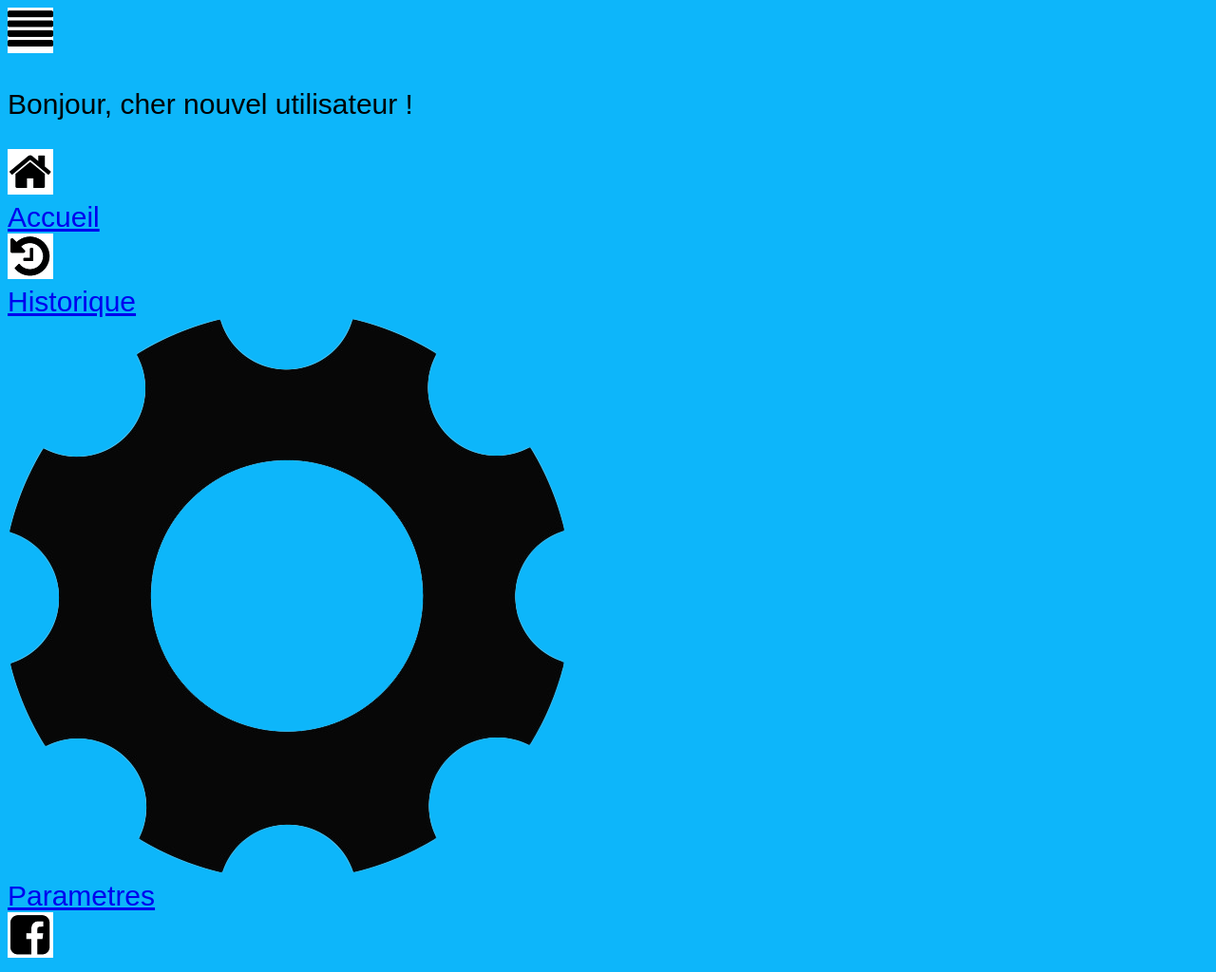
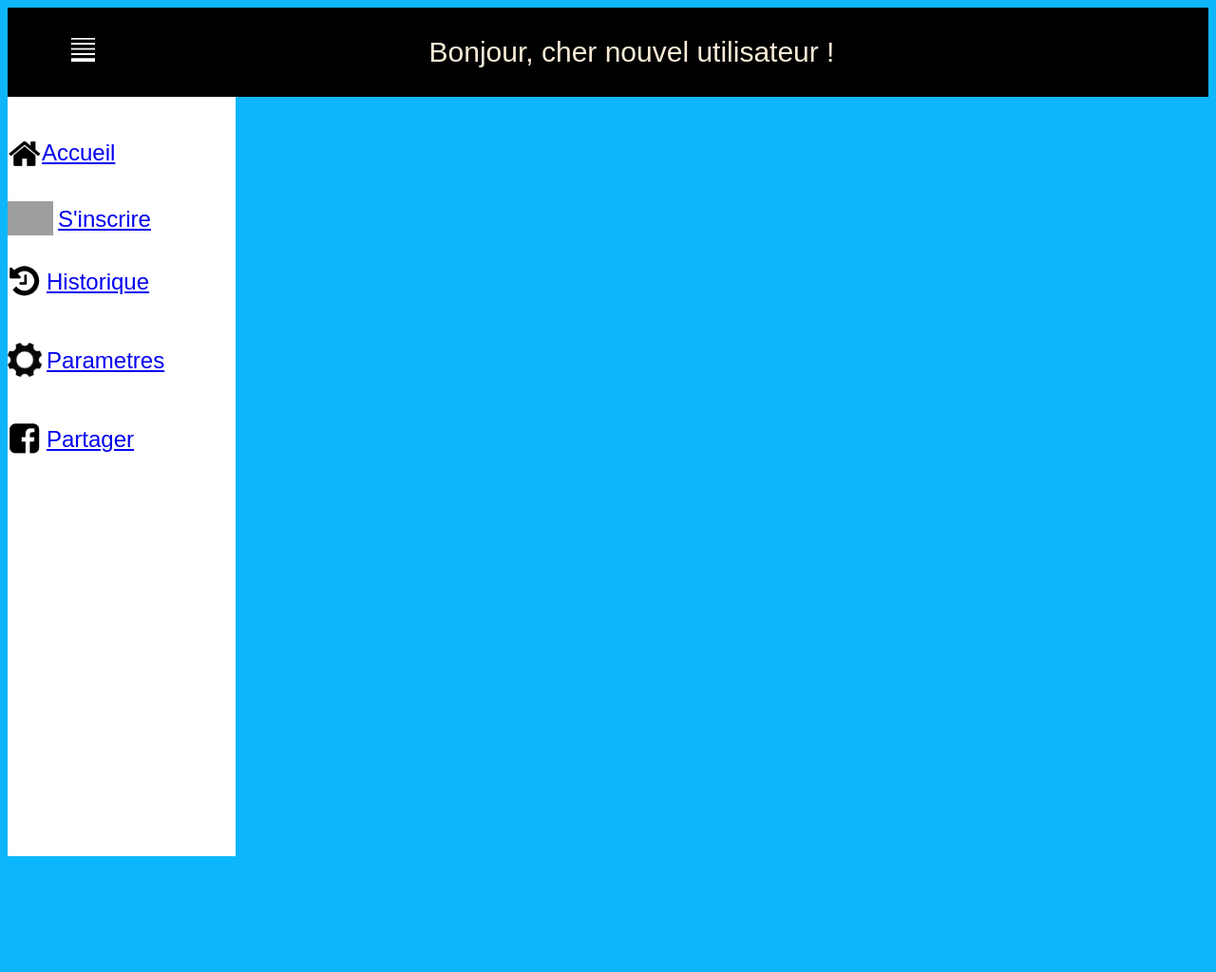
Before and after one commit to kemrode/stationMTO, a PHP site: page / in a window 1280 px wide. Shown: the whole page at 95% size. After the commit the page ends 902 px from the top, so only its background shows below. Run offline with PHP 8.4, Linux system fonts and the light colour scheme; grey boxes are pictures that could not be loaded.

Commit message:
<create>303:creation of the menu roll out type with elements

```diff
--- a/index.html
+++ b/index.html
@@ -27,6 +27,14 @@
                 <a href = "index.html#accueil">Accueil</a>
             </div>
         </div>
+        <div class="logIn">
+            <div class="logInImage">
+                <img src="01_annexes/images/logInImg.png">
+            </div>
+            <div class="logInText">
+                <a href="logInRequest.html#logIn">S'inscrire</a>
+            </div>
+        </div>
         <div class="historiques">
             <div class="historiqueImg">
                 <img src="01_annexes/images/loreImage.png">
@@ -48,7 +56,7 @@
                 <img src="01_annexes/images/facebookImage.png">
             </div>
             <div class="fbShare">
-                <a href ="<!--lien vers la page FB-->"></a>
+                <a href ="<!--lien vers la page FB-->">Partager</a>
             </div>
         </div>
         <div class="shareTwitter">
@@ -58,11 +66,12 @@
 <!--  put the picture to share the link on Internet -->
         </div>
     </div>
-    <div id="weatherScreen">
+    <div id="primaryScreen">
+        <div id="weatherScreen">
+        </div>
+        <div id="map">
+        </div>
+    </div>
 
-    </div>
-    <div id="map">
-
-    </div>
 </body>
 </html>
--- a/main.css
+++ b/main.css
@@ -9,7 +9,7 @@
 
 /* définition des propriétés du HEADER, à compléter */
 
-.header{
+#header{
     display: flex;
     align-items: center;
     text-align: center;
@@ -17,26 +17,26 @@
     color:antiquewhite;
 }
 
-.header .menuPicture .avatarUser{
+#header .menuPicture .avatarUser{
     width: 12.5%;
 }
 
-.header .avatarUser{
+#header .avatarUser{
     height: 20px;
 }
 
-.header .menuPicture{
+#header .menuPicture{
     flex: auto;
     max-width: 12.5%;
     min-width: 12.5%;
     padding-left: -25px;
 }
 
-.header .menuPicture img{
+#header .menuPicture img{
     height: 25px;
 }
 
-.header .helloYou{
+#header .helloYou{
     flex:auto;
     max-width:75%;
     padding-left: 25px;
@@ -48,30 +48,144 @@
 
 /* définition du menu type roll out */
 
-.menuRollOut {
+#menuRollOut {
+    display: flex;
     flex:auto;
+    flex-wrap: nowrap;
+    flex-direction: column;
+    justify-content:flex-start;
     background-color : white;
-    max-width: 10em;
+    max-width: 8em;
     height: 800px;
 }
 
-.menuRollOut .indexImg{
+
+/* définition de la partie "Accueil" */
+#menuRollOut .accueil{
+    padding-top: 30px;
+}
+
+#menuRollOut .index{
+    padding-top: 15px;
+    padding-left: 15px;
+    font-size: 0.8em;
+    font-style: normal;
+    text-decoration: none;
+    color: black;
+}
+#menuRollOut .indexImg{
     float: left;
 }
+#menuRollOut .indexImg img{
+    padding-top: 12px;
+    height: 1.2em;
+}
+/* Fin de la définition de la partie "Accueil" */
 
-.menuRollOut .historiqueImg{
+
+/* Définition de la partie "S'inscrire" */
+#menuRollOut .logIn{
+    padding-top : 15px;
+    padding-right: 5px;
+    height: 1.2em;
+}
+#menuRollOut .logInText{
+    padding-top: 15px;
+    padding-left: 15px;
+    font-size: 0.8em;
+    font-style: normal;
+    text-decoration: none;
+    color: black;
+}
+#menuRollOut .logInImage{
     float: left;
 }
+#menuRollOut .logInImage img{
+    padding-top: 10px;
+    padding-right: 5px;
+    height: 1.2em;
+}
+/* Fin de la définition de la partie "S'inscrire"  */
 
-.menuRollOut .parametersImg{
+
+/* Définition de la partie "Historique" */
+#menuRollOut .historiques{
+    padding-top: 15px;
+}
+#menuRollOut .historique{
+    padding-top: 30px;
+    padding-left: 15px;
+    font-size: 0.8em;
+    font-style: normal;
+    text-decoration: none;
+    color: black;
+}
+#menuRollOut .historiqueImg{
     float: left;
-    /* size : 0.8em; */
+}
+#menuRollOut .historiqueImg img{
+    padding-top: 25px;
+    padding-right: 5px;
+    height: 1.2em;
+}
+/* Fin de la définition de la partie "Historique" */
+
+/* Définition de la partie "Parametres */
+#menuRollOut .parameters{
+    padding-top: 15px;
+}
+#menuRollOut .parameter{
+    padding-top: 30px;
+    padding-left: 15px;
+    font-size: 0.8em;
+    font-style: normal;
+    text-decoration: none;
+    color: black;
+}
+#menuRollOut .parametersImg{
+    float: left;
+}
+#menuRollOut .parametersImg img{
+    padding-top: 25px;
+    padding-right: 5px;
+    height: 1.2em;
+}
+/* Fin de la définition de la partie "Parametres" */
+
+/* Définition de la partie "Partage FB" */
+#menuRollOut .shareFacebook{
+    padding-top: 15px;
+}
+#menuRollOut .fbShare{
+    padding-top: 30px;
+    padding-left: 15px;
+    font-size: 0.8em;
+    font-style: normal;
+    text-decoration: none;
+    color: black;
+}
+#menuRollOut .faceBookPicture{
+    float: left;
+}
+#menuRollOut .faceBookPicture img{
+    padding-top: 25px;
+    padding-right: 5px;
+    height: 1.2em;
+}
+/* Fin de la définition de la partie "Partage FB */
+
+/* Fin de la définition du Menu */
+
+/* Définition de l'encadré principal, avec la température, le taux d'hygrométrie, la date et l'heure du relevé affiché */
+#primaryScreen {
+    display: flex;
+    flex-direction: column;
+    flex:auto;
 }
 
-.menuRollOut .parametersImg img{
-    height: 1.2em;
+#primaryScreen #weatherScreen {
+    display: flex;
+    flex-direction: column;
+    flex: auto;
+    background-color : #A2E0F9;
 }
-
-.menuRollOut .faceBookPicture{
-    float: left;
-}
```
